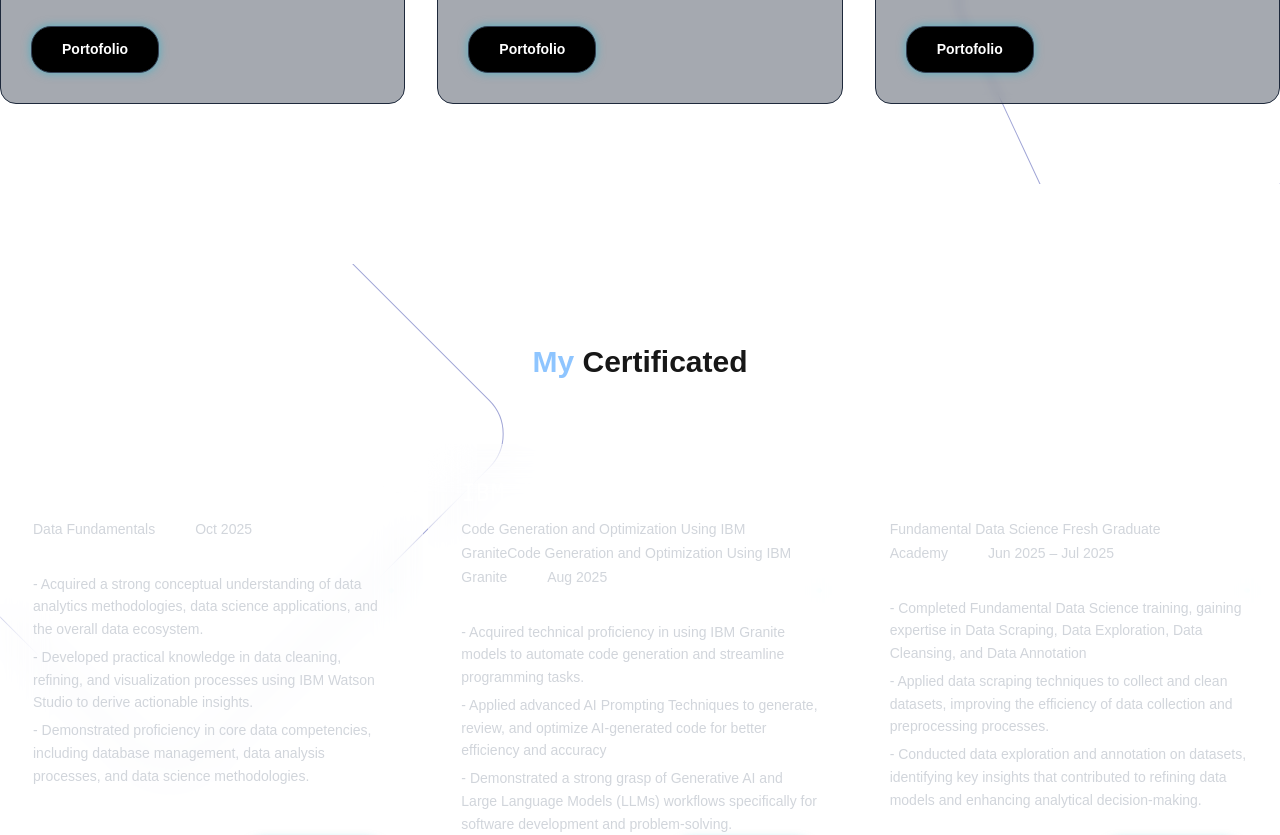
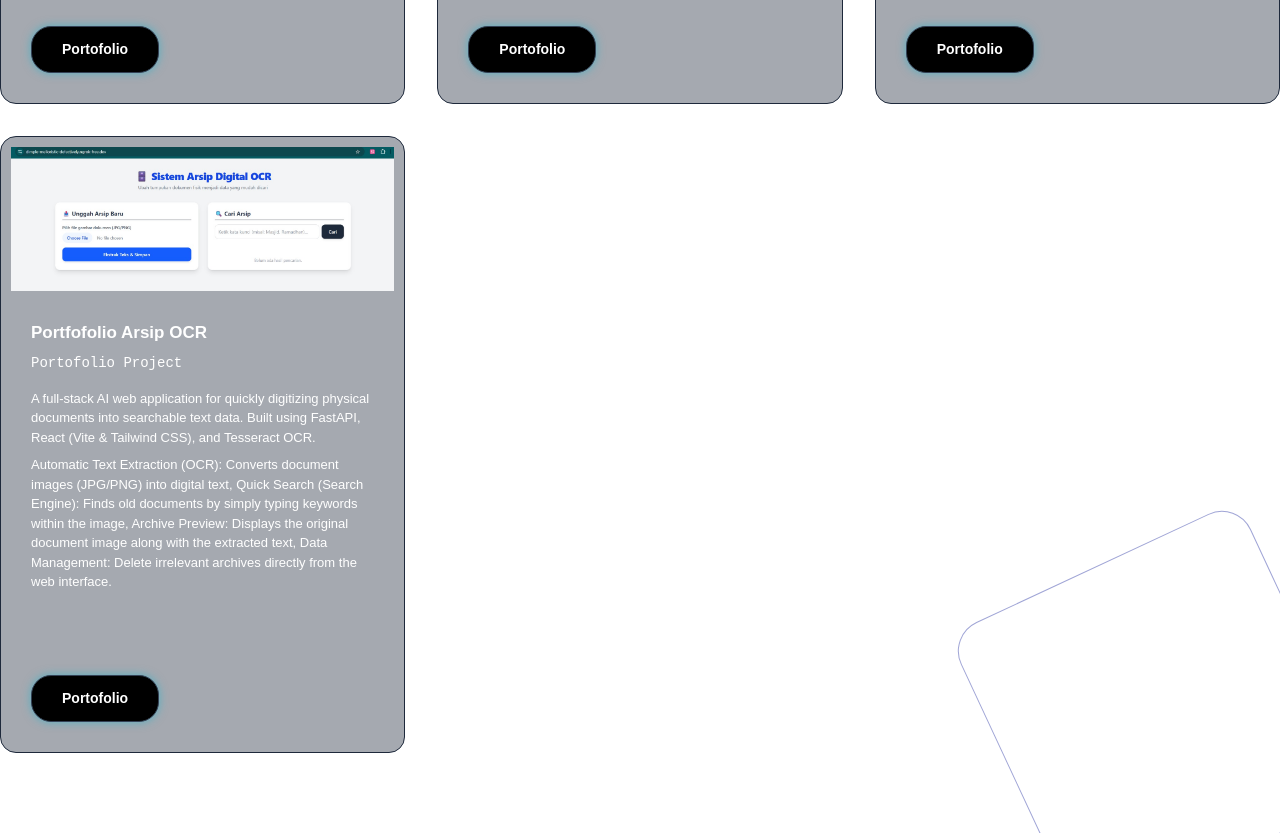
Before and after one commit to Dwikyf04/my-portofolio, a Next.js app: page / in a window 1280 px wide. Shown: the part 6720-7555 px from the top of the page. Built offline with nearby package versions, Linux system fonts and the light colour scheme.

Commit message:
update porto

```diff
--- a/components/Portofolio.tsx
+++ b/components/Portofolio.tsx
@@ -261,6 +261,36 @@ export default function Portofolio() {
             </a>
           </div>
         </div>
+        <div className="product_box">
+          <img src="/image/portofolio10.png" alt="Portofolio 1" />
+          <div className="description">
+            <div>
+              <h2>Portfofolio Arsip OCR </h2>
+              <h3>Portofolio Project</h3>
+              <p>
+                A full-stack AI web application for quickly digitizing physical
+                documents into searchable text data. Built using FastAPI, React
+                (Vite & Tailwind CSS), and Tesseract OCR.
+              </p>
+              <p>
+                Automatic Text Extraction (OCR): Converts document images
+                (JPG/PNG) into digital text, Quick Search (Search Engine): Finds
+                old documents by simply typing keywords within the image,
+                Archive Preview: Displays the original document image along with
+                the extracted text, Data Management: Delete irrelevant archives
+                directly from the web interface.
+              </p>
+            </div>
+            <a
+              href="https://dimple-melioristic-defectively.ngrok-free.dev/"
+              target="_blank"
+              rel="noopener noreferrer"
+              className="button-porto"
+            >
+              <span>Portofolio</span>
+            </a>
+          </div>
+        </div>
       </div>
     </section>
   );
```
Also changed, not shown: public/image/portofolio10.png (added).
